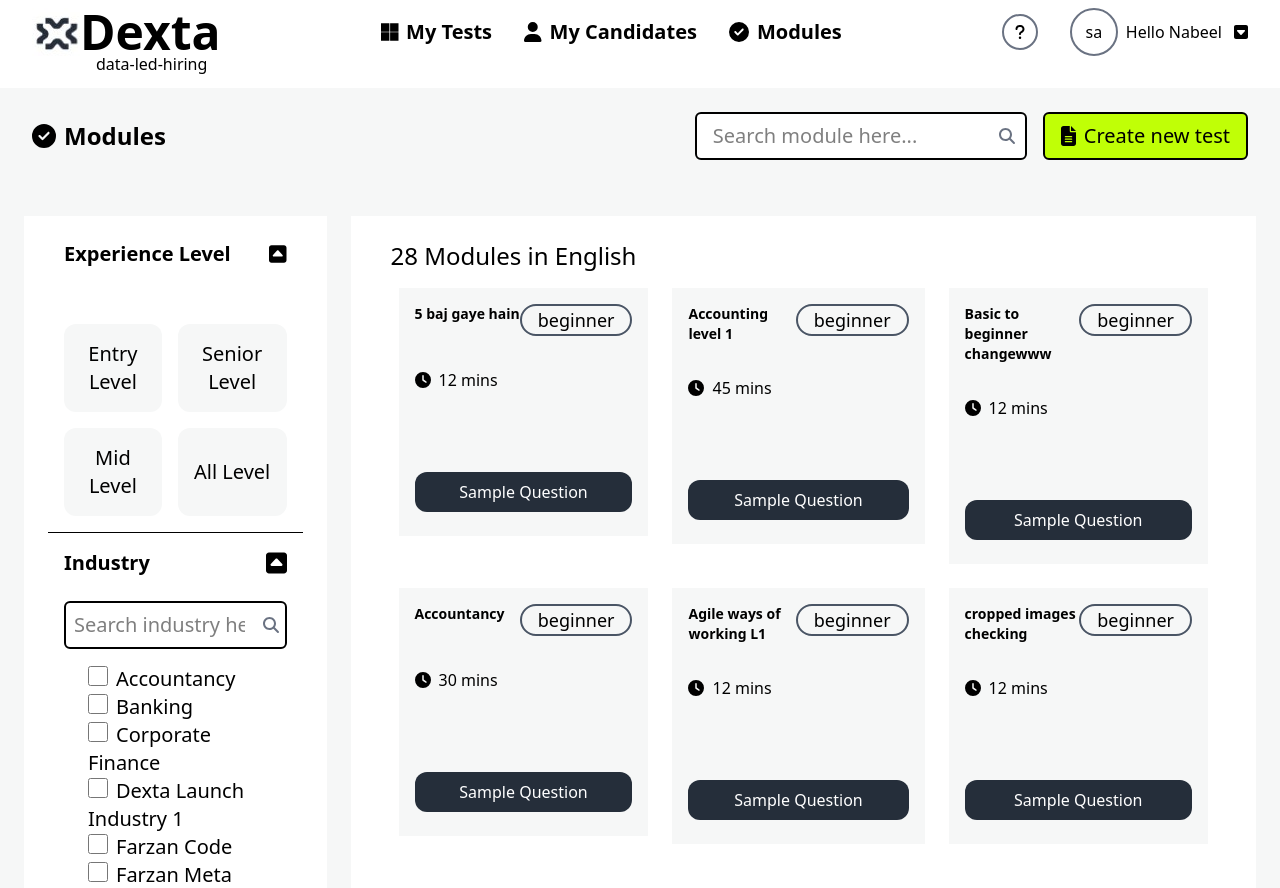
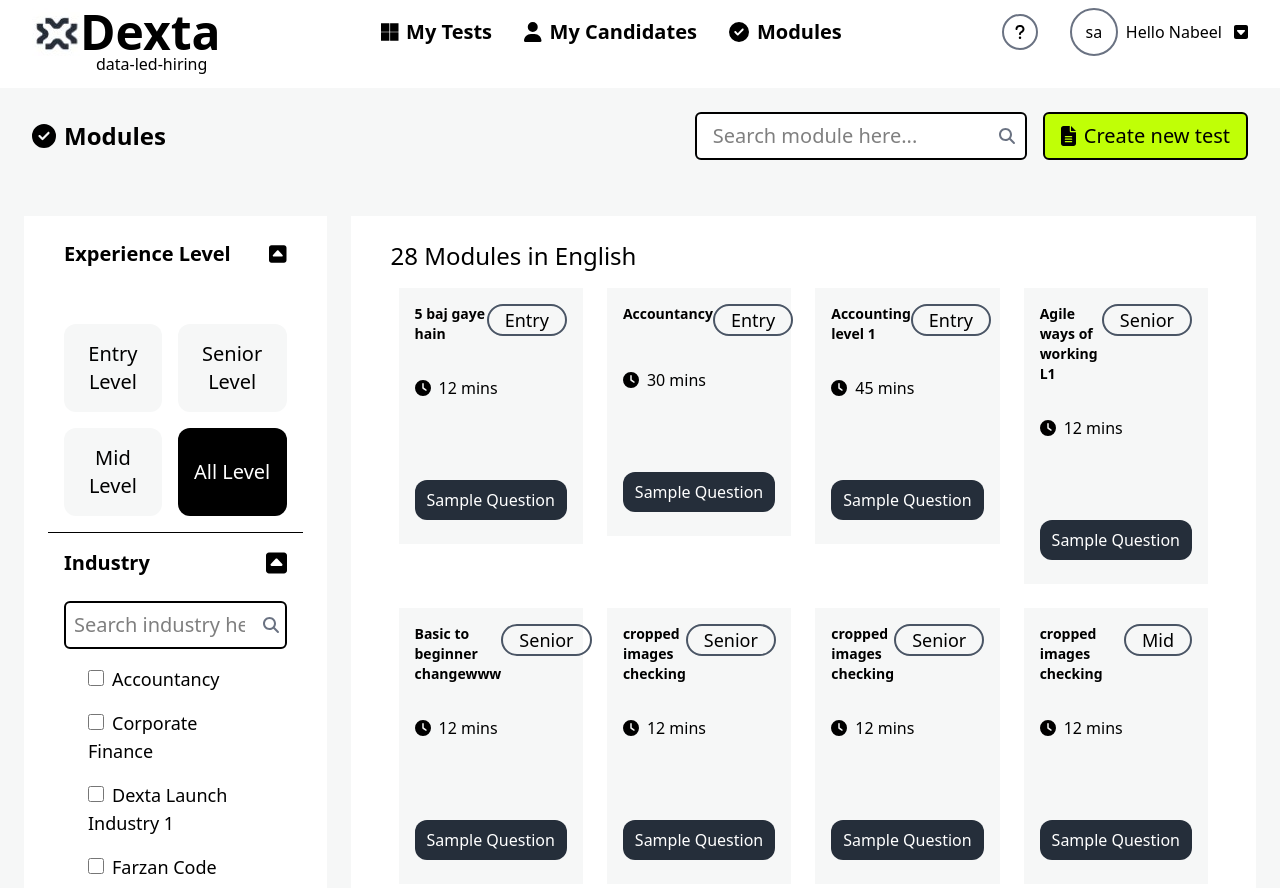
Before and after one commit to sajjadamin1924/signup-form, a React (Vite) app: page /dashboard in a window 1280 px wide. Shown: the top 888 px of the page. Built offline with nearby package versions, Linux system fonts and the light colour scheme.

Commit message:
code updated

```diff
--- a/src/Components/Card.jsx
+++ b/src/Components/Card.jsx
@@ -13,7 +13,7 @@ const Card = ({ title, time, button1, button2 }) => {
             <h1 className='text-sm font-bold'>{title}</h1>
           </div>
           <div>
-            <button className="px-4 text-lg border-2 border-gray-600 rounded-2xl cursor-pointer">{button1}</button>
+            <button className=" flex px-4 text-lg border-2 border-gray-600 rounded-2xl cursor-pointer items-center justify-center">{button1}</button>
           </div>
         </div>
         <div>
--- a/src/Pages/Dashboard/Dashboard.jsx
+++ b/src/Pages/Dashboard/Dashboard.jsx
@@ -1,4 +1,4 @@
-import React, { useState } from "react";
+import React, { useEffect, useState } from "react";
 import Header from "../../Components/Header";
 import { faSquareCaretUp } from "@fortawesome/free-solid-svg-icons/faSquareCaretUp";
 import { FontAwesomeIcon } from "@fortawesome/react-fontawesome";
@@ -12,53 +12,122 @@ import { faFileLines } from "@fortawesome/free-solid-svg-icons";
 import Card from "../../Components/Card";
 
 const Dashboard = () => {
-  const [selectedLevel,setSelectedLevel] = useState('All Level');
+  const [data, setData] = useState([]);
+  const [inputString, setInputString] = useState("");
+  const [selectedLevel, setSelectedLevel] = useState('All Level');
+  const handleOnChange = (event) => {
+
+    setInputString(event.target.value);
+  }
 
   const cardsData = [
     {
       title: "5 baj gaye hain",
-      button1: "beginner",
+      button1: "Entry",
       time: "12 mins",
       button2: "Sample Question",
-      level:"Entry level"
+      level: "Entry Level"
     },
     {
       title: "Accountancy",
-      button1: "beginner",
+      button1: "Entry",
       time: "30 mins",
       button2: "Sample Question",
-      level:"Entry level"
+      level: "Entry Level"
     },
     {
       title: "Accounting level 1",
-      button1: "beginner",
+      button1: "Entry",
       time: "45 mins",
       button2: "Sample Question",
-      level:"Entry level"
+      level: "Entry Level"
     },
+
     {
       title: "Agile ways of working L1",
-      button1: "beginner",
+      button1: "Senior",
       time: "12 mins",
       button2: "Sample Question",
-      level:"Entry level"
+      level: "Senior Level"
     },
     {
       title: "Basic to beginner changewww",
-      button1: "beginner",
+      button1: "Senior",
       time: "12 mins",
       button2: "Sample Question",
-      level:"Entry level"
+      level: "Senior Level"
     },
     {
       title: "cropped images checking",
-      button1: "beginner",
+      button1: "Senior",
       time: "12 mins",
       button2: "Sample Question",
-      level:"Entry level"
+      level: "Senior Level"
+    },
+    {
+      title: "cropped images checking",
+      button1: "Senior",
+      time: "12 mins",
+      button2: "Sample Question",
+      level: "Senior Level"
+    },
+    {
+      title: "cropped images checking",
+      button1: "Mid",
+      time: "12 mins",
+      button2: "Sample Question",
+      level: "Mid Level"
+    }, {
+      title: "cropped images checking",
+      button1: "Mid",
+      time: "12 mins",
+      button2: "Sample Question",
+      level: "Mid Level"
+    }, {
+      title: "cropped images checking",
+      button1: "Mid",
+      time: "12 mins",
+      button2: "Sample Question",
+      level: "Mid Level"
+    }, {
+      title: "cropped images checking",
+      button1: "Mid",
+      time: "12 mins",
+      button2: "Sample Question",
+      level: "Mid Level"
+    }, {
+      title: "cropped images checking",
+      button1: "Mid",
+      time: "12 mins",
+      button2: "Sample Question",
+      level: "Mid Level"
+    }, {
+      title: "cropped images checking",
+      button1: "Mid",
+      time: "12 mins",
+      button2: "Sample Question",
+      level: "Mid Level",
+
+
     },
   ]
-  const filteredCards = cardsData.filter((card) => {
+
+  useEffect(() => {
+    setData(cardsData);
+
+    if (inputString !== "") {
+
+
+      let filtered = cardsData.filter((card) => {
+
+        return card?.title.includes(inputString)
+      })
+      setData(filtered)
+    }
+  }, [inputString]);
+
+
+  const filteredCards = data.filter((card) => {
     return selectedLevel === "All Level" || card.level === selectedLevel;
   });
 
@@ -77,6 +146,7 @@ const Dashboard = () => {
                 className="bg-white p-2 px-4 border-2 border-black rounded-md text-xl"
                 type="text"
                 placeholder="Search module here..."
+                onChange={handleOnChange}
 
               />
               <FontAwesomeIcon icon={faMagnifyingGlass}
@@ -99,10 +169,29 @@ const Dashboard = () => {
               <FontAwesomeIcon className="text-xl mb-6" icon={faSquareCaretUp} />
             </div>
             <div className="grid grid-flow-col grid-rows-2 gap-4 mt-4 p-4">
-              <button  onClick={() => setSelectedLevel("Entry Level")} className="bg-[#F6F7F7] p-4 rounded-xl hover:bg-[#F6F7F7]/90 text-xl">Entry Level</button>
-              <button onClick={() => setSelectedLevel("Mid Level")} className="bg-[#F6F7F7] p-4 rounded-xl hover:bg-[#F6F7F7]/90 text-xl ">Mid Level</button>
-              <button onClick={()=> setSelectedLevel("Senior Level")} className="bg-[#F6F7F7] p-4 rounded-xl hover:bg-[#F6F7F7]/90 text-xl">Senior Level</button>
-              <button onClick={() => setSelectedLevel("All Level")} className="bg-[#F6F7F7] p-4 rounded-xl hover:bg-[#F6F7F7]/90 text-xl">All Level</button>
+              <button
+                onClick={() => setSelectedLevel("Entry Level")}
+                className={`
+             ${selectedLevel === 'Entry Level' ? 'bg-black text-white hover:bg-blue-600 cursor-pointer' : 'bg-[#F6F7F7] text-black cursor-pointer'}
+             p-4 rounded-xl text-xl
+            `}
+              >
+                Entry Level
+              </button>
+
+              <button onClick={() => setSelectedLevel("Mid Level")} className={`
+             ${selectedLevel === 'Mid Level' ? 'bg-black text-white hover:bg-amber-600 cursor-pointer' : 'bg-[#F6F7F7] text-black cursor-pointer'}
+             p-4 rounded-xl text-xl
+            `}
+              >Mid Level</button>
+              <button onClick={() => setSelectedLevel("Senior Level")} className={`
+             ${selectedLevel === 'Senior Level' ? 'bg-black text-white hover:bg-red-600 cursor-pointer' : 'bg-[#F6F7F7] text-black cursor-pointer'}
+             p-4 rounded-xl  text-xl
+            `}>Senior Level</button>
+              <button onClick={() => setSelectedLevel("All Level")} className={`
+             ${selectedLevel === 'All Level' ? 'bg-black text-white hover:bg-green-600 cursor-pointer' : 'bg-[#F6F7F7] text-black cursor-pointer'}
+             p-4 rounded-xl text-xl
+            `}>All Level</button>
             </div>
             <hr />
             <div className="flex justify-between items-center px-4 mt-4">
@@ -122,15 +211,15 @@ const Dashboard = () => {
             </div>
 
             <div className="px-6">
-              <ul className="text-xl p-4">
-                <li><input type="checkbox" className="w-5 h-5 mr-2 text-blue-600 bg-gray-100 rounded-sm" />Accountancy</li>
-                <li><input type="checkbox" className="w-5 h-5 mr-2 text-blue-600 bg-gray-100 rounded-sm" />Banking</li>
-                <li><input type="checkbox" className="w-5 h-5 mr-2 text-blue-600 bg-gray-100 rounded-sm" />Corporate Finance</li>
-                <li><input type="checkbox" className="w-5 h-5 mr-2 text-blue-600 bg-gray-100 rounded-sm" />Dexta Launch Industry 1</li>
-                <li><input type="checkbox" className="w-5 h-5 mr-2 text-blue-600 bg-gray-100 rounded-sm" />Farzan Code</li>
-                <li><input type="checkbox" className="w-5 h-5 mr-2 text-blue-600 bg-gray-100 rounded-sm" />Farzan Meta</li>
-                <li><input type="checkbox" className="w-5 h-5 mr-2 text-blue-600 bg-gray-100 rounded-sm" />Hedge Funds</li>
-                <li><input type="checkbox" className="w-5 h-5 mr-2 text-blue-600 bg-gray-100 rounded-sm" />Investment Banking</li>
+              <ul className="text-lg p-2">
+                <li className="p-2"><input type="checkbox" className="w-4 h-4 mr-2  text-blue-600 bg-gray-100 rounded-sm" />Accountancy</li>
+                <li className="p-2"><input type="checkbox" className="w-4 h-4 mr-2  text-blue-600 bg-gray-100 rounded-sm" />Corporate Finance</li>
+                <li className="p-2"><input type="checkbox" className="w-4 h-4 mr-2  text-blue-600 bg-gray-100 rounded-sm" />Dexta Launch Industry 1</li>
+                <li className="p-2"><input type="checkbox" className="w-4 h-4 mr-2  text-blue-600 bg-gray-100 rounded-sm" />Farzan Code</li>
+                <li className="p-2"><input type="checkbox" className="w-4 h-4 mr-2  text-blue-600 bg-gray-100 rounded-sm" />Farzan Meta</li>
+                <li className="p-2"><input type="checkbox" className="w-4 h-4 mr-2  text-blue-600 bg-gray-100 rounded-sm" />Hedge Funds</li>
+                <li className="p-2"><input type="checkbox" className="w-4 h-4 mr-2  text-blue-600 bg-gray-100 rounded-sm" />Investment Banking</li>
+                <li className="p-2"><input type="checkbox" className="w-4 h-4 mr-2  text-blue-600 bg-gray-100 rounded-sm" />Banking</li>
               </ul>
             </div>
           </div>
@@ -139,8 +228,9 @@ const Dashboard = () => {
             <div>
               <h1 className="px-4 text-2xl">28 Modules in English</h1>
             </div>
-            <div className="grid grid-flow-col grid-rows-2 gap-6 mt-4 px-6">
-              {filteredCards.length > 0 &&
+            <div className="grid grid-flow-row grid-rows-1 grid-cols-4 gap-6 mt-4 px-6 w-full">
+
+              {filteredCards.length > 0 ?
                 filteredCards.map((card, index) => (
                   <Card
                     key={index}
@@ -149,8 +239,9 @@ const Dashboard = () => {
                     time={card.time}
                     button2={card.button2}
                   />
-                ))}
+                )) : (<p className="text-3xl">No Data</p>)}
             </div>
+
           </div>
         </div>
 
```
